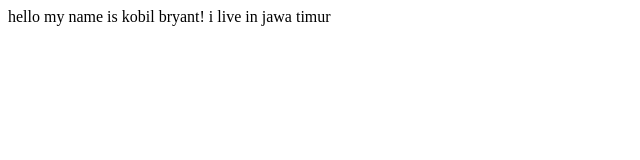
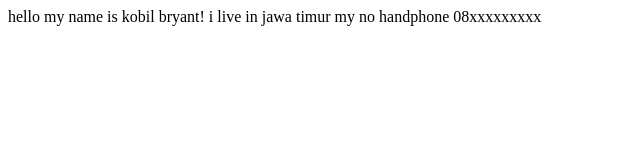
Before and after one commit to Qibiell-backend/Eduwork, a plain HTML site: page index.html in a window 1280 px wide. Shown: the whole page, without its empty margins (0-640 px from the left). Drawn offline with Linux system fonts and the light colour scheme.

Commit message:
branch main

```diff
--- a/index.html
+++ b/index.html
@@ -9,5 +9,7 @@
     hello my name is kobil bryant!
 
     i live in jawa timur
+
+    my no handphone 08xxxxxxxxx
 </body>
 </html>
```
